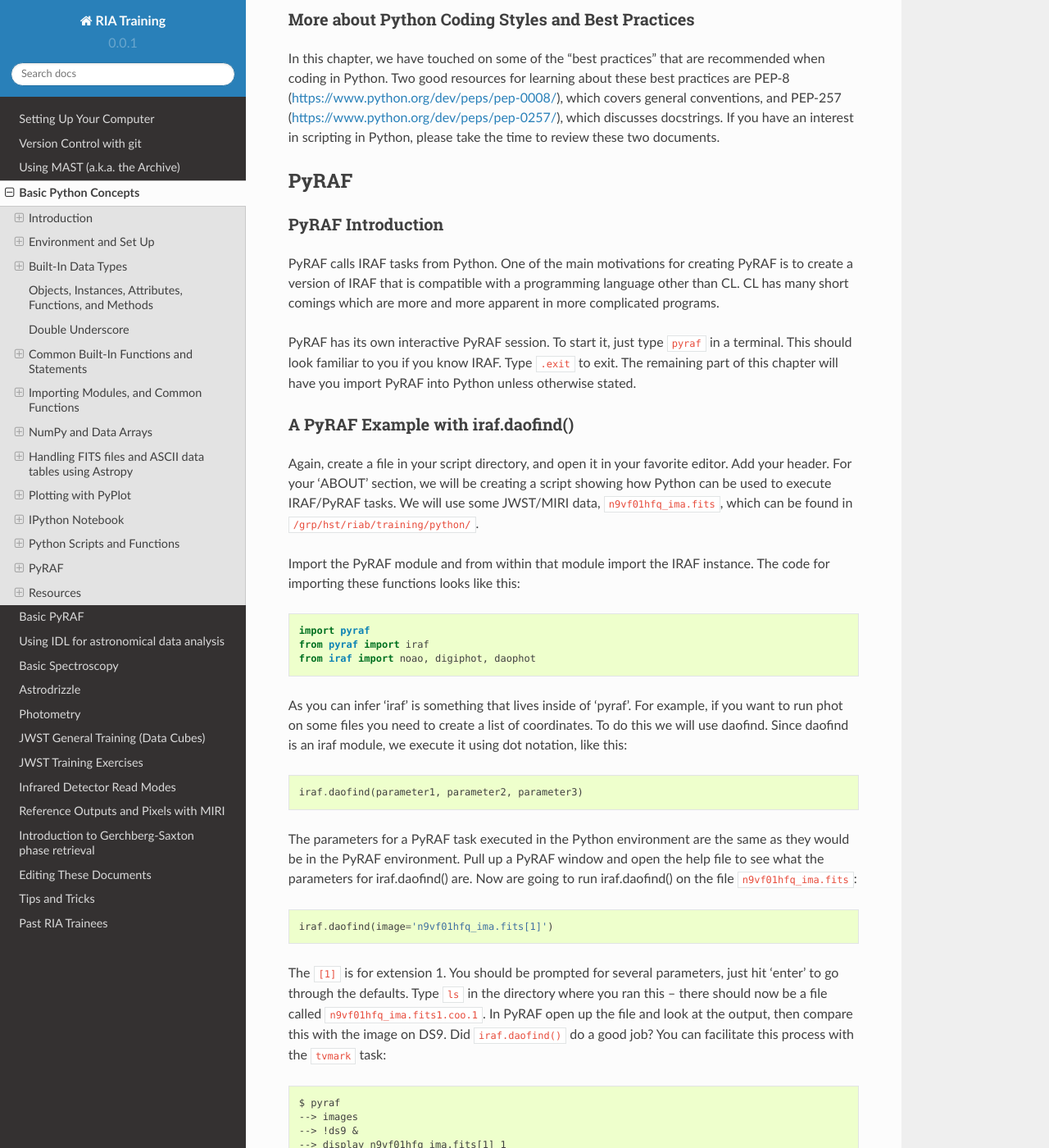
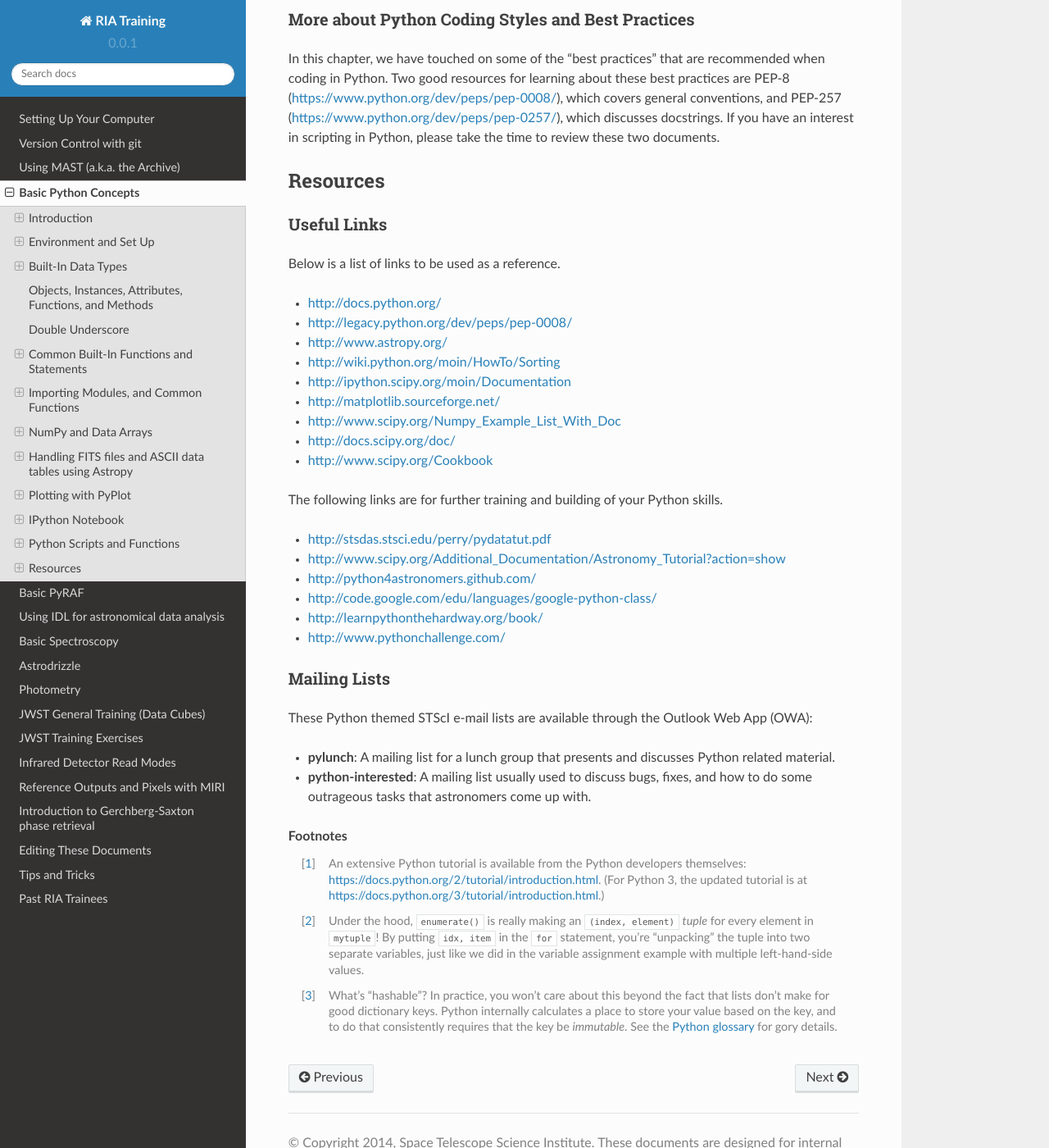
Before and after one commit to staceybright/training-library, a Sphinx documentation site: the page built from source/python.txt, in a window 1280 px wide and 1400 px high, scrolled down 66651 px. Shown: the whole window at 82% size. Built offline with Sphinx 7.4.7 and the Read the Docs theme 2.0.0, drawn with Linux system fonts in a browser that asks for light colours; some of the changed text lies outside the part shown.

Commit message:
Remove PyRAF from Python guide

```diff
--- a/source/python.txt
+++ b/source/python.txt
@@ -2827,123 +2827,6 @@ conventions, and PEP-257 (https://www.python.org/dev/peps/pep-0257/),
 which discusses docstrings. If you have an interest in scripting in
 Python, please take the time to review these two documents.
 
-PyRAF
-=====
-
-PyRAF Introduction
-------------------
-
-PyRAF calls IRAF tasks from Python. One of the main motivations for
-creating PyRAF is to create a version of IRAF that is compatible with a
-programming language other than CL. CL has many short comings which are
-more and more apparent in more complicated programs.
-
-PyRAF has its own interactive PyRAF session. To start it, just type
-``pyraf`` in a terminal. This should look familiar to you if you know
-IRAF. Type ``.exit`` to exit. The remaining part of this chapter will have
-you import PyRAF into Python unless otherwise stated.
-
-A PyRAF Example with iraf.daofind()
------------------------------------
-
-Again, create a file in your script directory, and open it in your
-favorite editor. Add your header. For your 'ABOUT' section, we will be
-creating a script showing how Python can be used to execute IRAF/PyRAF
-tasks. We will use some JWST/MIRI data, ``n9vf01hfq_ima.fits``, which can
-be found in ``/grp/hst/riab/training/python/``.
-
-Import the PyRAF module and from within that module import the IRAF
-instance. The code for importing these functions looks like this:
-
-::
-
-    import pyraf
-    from pyraf import iraf
-    from iraf import noao, digiphot, daophot
-
-As you can infer 'iraf' is something that lives inside of 'pyraf'. For
-example, if you want to run phot on some files you need to create a list
-of coordinates. To do this we will use daofind. Since daofind is an iraf
-module, we execute it using dot notation, like this::
-
-   iraf.daofind(parameter1, parameter2, parameter3)
-
-The parameters for a PyRAF task executed in the Python environment are
-the same as they would be in the PyRAF environment. Pull up a PyRAF
-window and open the help file to see what the parameters for
-iraf.daofind() are. Now are going to run iraf.daofind() on the file
-``n9vf01hfq_ima.fits``::
-
-    iraf.daofind(image='n9vf01hfq_ima.fits[1]')
-
-The ``[1]`` is for extension 1. You should be prompted for several
-parameters, just hit 'enter' to go through the defaults. Type ``ls`` in
-the directory where you ran this – there should now be a file called
-``n9vf01hfq_ima.fits1.coo.1``. In PyRAF open up the file and look at the
-output, then compare this with the image on DS9. Did ``iraf.daofind()`` do a
-good job? You can facilitate this process with the ``tvmark`` task::
-
-   $ pyraf
-   --> images
-   --> !ds9 &
-   --> display n9vf01hfq_ima.fits[1] 1
-
-The last '1' is for which DS9 frame to display in::
-
-   --> tv
-   --> tvmark 1 n9vf01hfq_ima.fits1.coo.1
-
-We can see that we did not to too well, but let's ignore that for now
-and work on our program.
-
-Go ahead and run this program again, and you will see that it will
-create a second file called ``n9vf01hfq_ima.fits1.coo.2``. What if we did
-not want so many files and instead wanted to always write to
-``n9vf01hfq_ima.fits1.coo.1``? IRAF might have a problem overwriting this
-file, so a simple solution would be to remove it. For this we will need
-to import os. Furthermore, if we don't want to have to press :kbd:`Enter` at
-the prompt, we can add to our program the extra parameters it is looking
-for. Finally, let's write this program so that we can run the process on
-multiple files. For that we will import ``glob``.
-
-Here is what we have::
-
-    #!/usr/bin/env python
-    # HEADER
-
-    #Load the packages we need
-    import pyraf, os, glob
-    from pyraf import iraf
-    from iraf import noao, digiphot
-
-    #Generate a list of all the fits files
-    file_list = glob.glob('*_ima.fits')
-    print file_list
-
-    #Loops through all the .fits files
-    for ima in file_list:
-        #Test for old files, and remove them if they exist
-        file_query = os.access(ima + '1.coo.1', os.R_OK)
-        if file_query == True:
-            os.remove(ima + '1.coo.1')
-        #Run daofind on one image
-        iraf.daofind(
-            image = ima + '[1]',
-            interactive = 'no',
-            verify = 'no')
-
-.. admonition:: Exercise
-   :class: note
-
-   Write your script that uses iraf.daofind(). Anytime you change the default settings to a PyRAF command it is a good
-   idea to change them back. You can do this with the iraf.unlearn()
-   command as shown below. ::
-
-      --> iraf.daofind.unlearn()
-      --> iraf.unlearn('daofind')
-
-
-
 Resources
 =========
 
```
Also changed, not shown: other parts of source/python.txt (+1 -1 lines).
